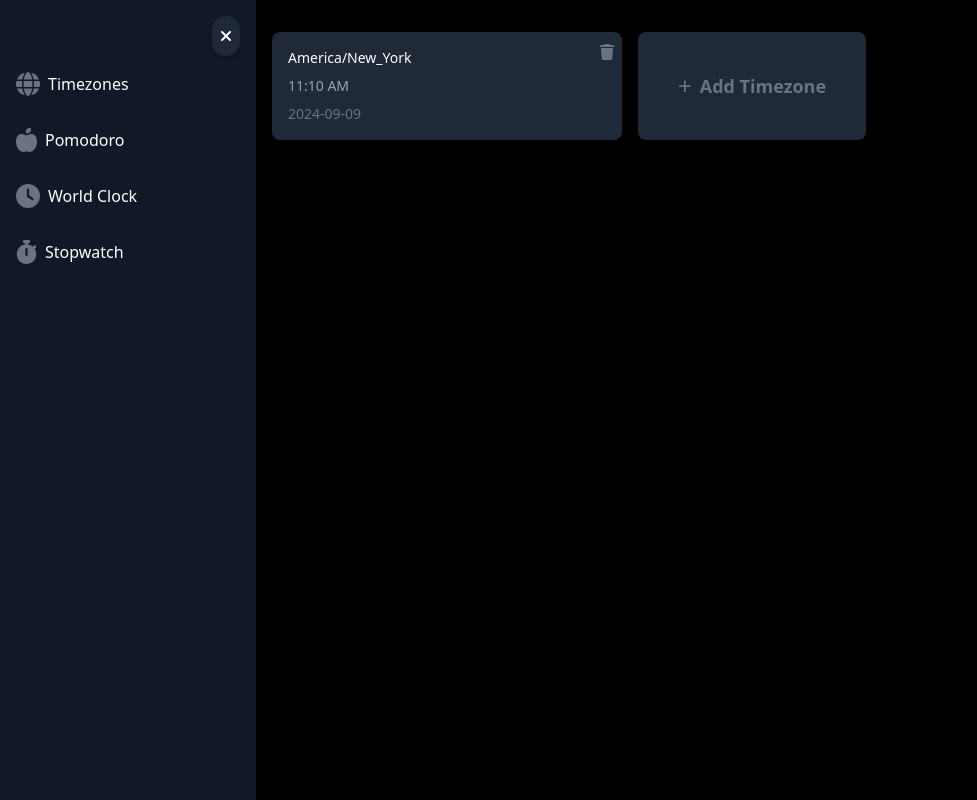
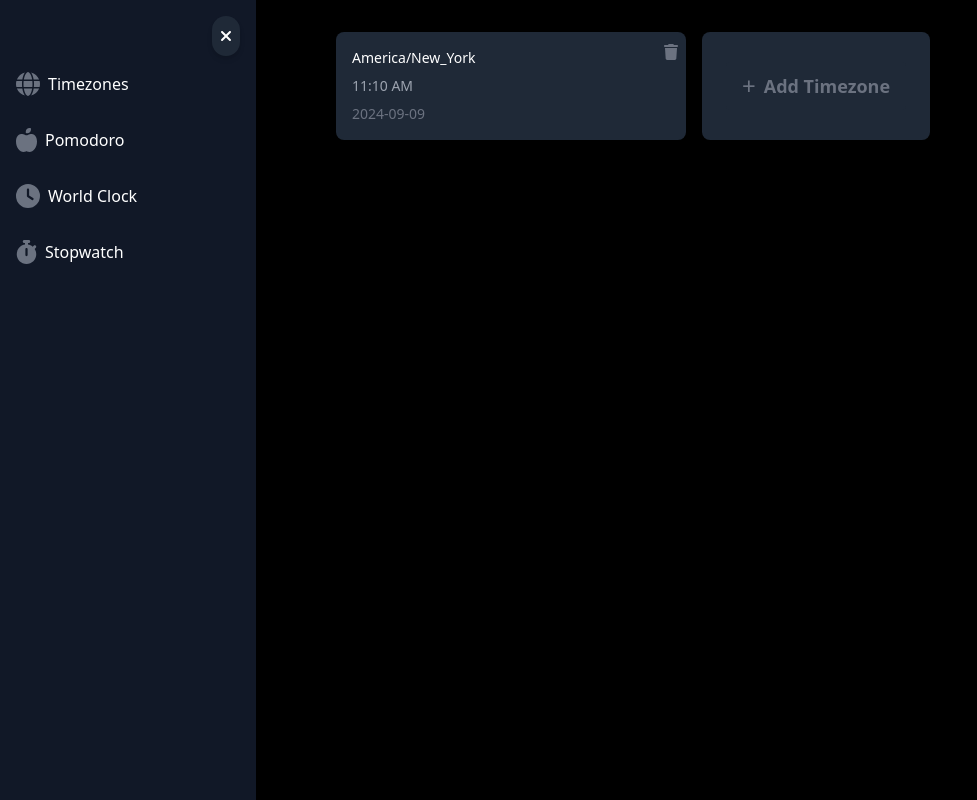
Before and after one commit to IsabellaNweze/HH-FinalProject, a React (Vite) app in the folder my-project/: page /timezone in a window 1280 px wide. Shown: the whole page, without its empty margins (0-977 px from the left). Built offline with nearby package versions, Linux system fonts and the light colour scheme.

Commit message:
Push cards to the left

```diff
--- a/my-project/src/components/TimezonePage.jsx
+++ b/my-project/src/components/TimezonePage.jsx
@@ -69,7 +69,7 @@
       <Sidebar isOpen={isOpen} toggleSidebar={toggleSidebar} />
 
       <div className={`flex-1 p-4 md:p-8 transition-all duration-300 transform ${isOpen ? 'md:ml-64' : 'md:ml-16'} md:pl-4`}>
-        <div className="flex flex-wrap gap-4">
+        <div className="flex flex-wrap ml-16 gap-4">
           {timezonesList.map((tz) => (
             <div key={tz.id} className="bg-gray-800 p-4 rounded-lg shadow-md flex-1 min-w-[200px] max-w-[350px] relative">
               <h2 className="text-white text-sm md:text-md mb-2">
```
